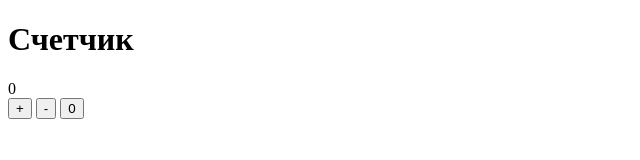
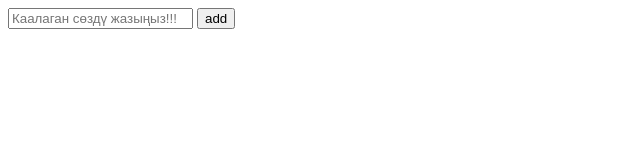
Before and after one commit to Kubanych008/Kubanych, a plain HTML site: page index.html in a window 1280 px wide. Shown: the whole page, without its empty margins (0-640 px from the left). Drawn offline with Linux system fonts and the light colour scheme.

Commit message:
практика

```diff
--- a/index.html
+++ b/index.html
@@ -3,15 +3,16 @@
 <head>
     <meta charset="UTF-8">
     <meta name="viewport" content="width=device-width, initial-scale=1.0">
-    <title>Счетчик</title>
+    <title>Document</title>
 </head>
 <body>
-    <h1>Счетчик</h1>
-    <div id="san">0</div>
-    <button class="btn">+</button>
-    <button class="btn">-</button>
-    <button class="btn">0</button>
 
-    <script src="java.js" defer></script>
+    <input type="text" id="input" placeholder="Каалаган сөздү жазыңыз!!!">
+    <button onclick="addComment()">add</button>
+
+    <div id="commentsContainer"></div>
+
+    <script src="java.js"></script>
+
 </body>
 </html>
--- a/java.js
+++ b/java.js
@@ -1,27 +1,23 @@
-const number = document.getElementById("san");
+function addComment() {
+    let input = document.getElementById("input");
+    let text = input.value.trim();
+    if (text === "") return;
 
-let bashtapkySan = 0;
-const btn = document.getElementsByClassName("btn");
+    const commentDiv = document.createElement("div");
+    commentDiv.className = "comment";
 
-btn[0].onclick = () => {
-    bashtapkySan++;
-    number.innerText = bashtapkySan;
+    const textSpan = document.createElement("span");
+    textSpan.textContent = text;
 
-};
+    const deleteButton = document.createElement("button");
+    deleteButton.textContent = "Delete";
+    deleteButton.onclick = ()=> {
+        commentDiv.remove();
+    };
 
-btn[1].onclick = () => {
-    if (bashtapkySan > 0) {
-        bashtapkySan--;
-        number.innerText = bashtapkySan;
+    commentDiv.appendChild(textSpan);
+    commentDiv.appendChild(deleteButton);
 
-    }
-};
-
-btn[2].onclick = () => {
-    onNumber();
-};
-
-function onNumber() {
-    bashtapkySan = 0;
-    number.innerText = bashtapkySan;
+    document.getElementById("commentsContainer").appendChild(commentDiv);
+    input.value = "";
 }
```
